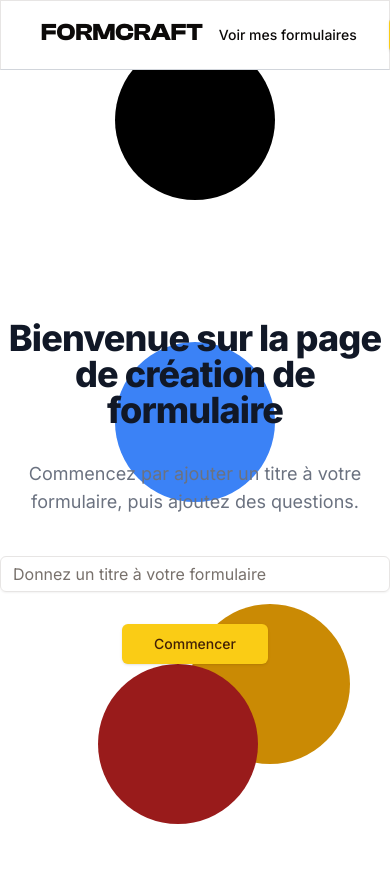
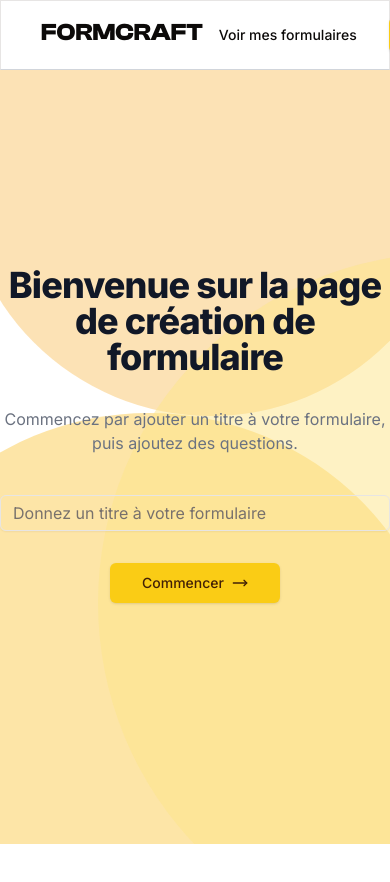
Before and after one commit to ThomasPIET/formcraft, a Next.js app: page /formbuilder in a window 390 px wide. Shown: the top 882 px of the page. After the commit the page ends 844 px from the top, so only its background shows below. Built offline with nearby package versions, Linux system fonts and the light colour scheme.

Commit message:
fix scroll formbuilder page

```diff
--- a/app/formbuilder/page.jsx
+++ b/app/formbuilder/page.jsx
@@ -1,6 +1,5 @@
 "use client";
 
-import Header from "@/components/header";
 import { useState } from "react";
 import { Button } from "@/components/ui/button";
 import { Input } from "@/components/ui/input";
@@ -15,7 +14,8 @@ import saveForm from "@/lib/saveForm";
 import { useToast } from "@/hooks/use-toast";
 import { redirect } from "next/navigation";
 import { Label } from "@/components/ui/label";
-import { Pencil, X } from "lucide-react";
+import { Pencil, X, MoveRight } from "lucide-react";
+import { Card } from "@/components/ui/card";
 
 export default function FormBuilderPage() {
   const [questions, setQuestions] = useState([]);
@@ -126,19 +126,17 @@ export default function FormBuilderPage() {
 
   return (
     <div>
-      <Header />
-
       {questions.length === 0 && (
-        <div className="flex flex-col items-center justify-center  min-h-screen overflow-hiddender  ">
+        <div className="flex flex-col items-center justify-center h-[calc(100vh-115px)] overflow-hidden  ">
           <h1 className="mb-8 text-4xl font-extrabold text-center leading-none tracking-tight text-gray-900 md:text-5xl lg:text-6xl">
             Bienvenue sur la page de création de formulaire
           </h1>
-          <p className="mb-10 text-lg font-normal text-gray-500 lg:text-xl sm:px-16 xl:px-48 text-center">
+          <p className="mb-10 text font-normal text-gray-500 lg:text-xl sm:px-16 xl:px-48 text-center">
             Commencez par ajouter un titre à votre formulaire, puis ajoutez des
             questions.
           </p>
           <Input
-            className="mb-8 max-w-lg focus-visible:ring-0"
+            className="mb-8  max-w-lg focus-visible:ring-0"
             value={formTitle}
             autoFocus
             type="text"
@@ -146,19 +144,15 @@ export default function FormBuilderPage() {
             onChange={(e) => setFormTitle(e.target.value)}
           />
 
-          <div className="-z-10 absolute bg-black rounded-full h-40 w-40 top-10 left-15" />
-          <div className="-z-10 absolute bg-yellow-600 rounded-full h-40 w-40 bottom-20 right-10" />
-          <div className="-z-10 absolute bg-blue-500 rounded-full h-40 w-40 top-1/2 left-1/2 transform -translate-x-1/2 -translate-y-1/2" />
-          <div className="-z-10 absolute bg-red-800 rounded-full h-40 w-40 bottom-5 left-1/4" />
-
           <Button size="lg" onClick={addQuestion}>
             Commencer
+            <MoveRight />
           </Button>
         </div>
       )}
       {questions.length > 0 && (
-        <div className="flex min-h-[calc(100vh-48px)] mt-4  items-center justify-center   ">
-          <div className="grid w-auto gap-12 px-20">
+        <div className="flex justify-center flex-col my-10">
+          <Card className="grid justify-center mx-auto gap-12 py-4 px-20">
             <div className="flex">
               <input
                 onChange={(e) => setFormTitle(e.target.value)}
@@ -249,11 +243,15 @@ export default function FormBuilderPage() {
               </Button>
             )}
             {questions.length > 0 && (
-              <Button className="font-semibold" onClick={handleSaveForm}>
+              <Button
+                size="lg"
+                className="font-semibold mb-6"
+                onClick={handleSaveForm}
+              >
                 Créer le sondage
               </Button>
             )}
-          </div>
+          </Card>
         </div>
       )}
     </div>
--- a/app/layout.js
+++ b/app/layout.js
@@ -1,6 +1,8 @@
 import "./globals.css";
 import { Toaster } from "@/components/ui/toaster";
 import { Inter } from "next/font/google";
+
+import Header from "@/components/header";
 
 export const metadata = {
   title: "Create Next App",
@@ -19,8 +21,17 @@ export default function RootLayout({ children }) {
         <title>Formcraft</title>
       </head>
       <body>
+        <Header />
         <Toaster />
-        <main>{children}</main>
+        <main>
+          <div className="pointer-events-none fixed inset-0 -z-10 overflow-hidden">
+            <div className="absolute bg-[#F59E0B] rounded-full h-[500px] w-[500px] top-[-10%] left-[-10%] opacity-30" />
+            <div className="absolute bg-[#FBBF24] rounded-full h-[600px] w-[600px] bottom-[-20%] right-[-15%] opacity-40" />
+            <div className="absolute bg-[#FDE68A] rounded-full h-[700px] w-[700px] top-[30%] left-[25%] opacity-50" />
+          </div>
+
+          {children}
+        </main>
       </body>
     </html>
   );
--- a/app/myform/page.jsx
+++ b/app/myform/page.jsx
@@ -7,7 +7,7 @@ import {
   CardHeader,
   CardTitle,
 } from "@/components/ui/card";
-import Header from "@/components/header";
+
 import { Button } from "@/components/ui/button";
 import Link from "next/link";
 
@@ -26,8 +26,6 @@ export default async function MyFormPage() {
 
   return (
     <div>
-      <Header />
-
       {data.length === 0 && (
         <div className="min-h-[calc(100vh-4rem)] flex flex-col items-center justify-center bg-gray-50">
           <div className="text-center">
--- a/app/page.jsx
+++ b/app/page.jsx
@@ -1,9 +1,6 @@
-import Header from "@/components/header";
-
 export default function Page() {
   return (
     <div>
-      <Header />
       <ul>
         TODO :<li>faire en sorte qu'il puisse modifier le titre</li>
         <li>ajouter created date</li>
```
